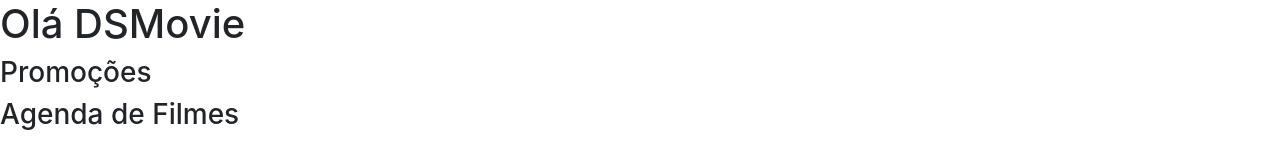
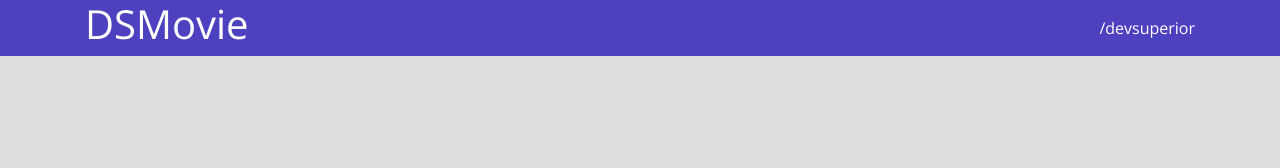
Before and after one commit to LukasTChalla/dsmovie, a plain HTML site: page index.html in a window 1280 px wide. Drawn offline with nearby package versions, Linux system fonts and the light colour scheme.

Commit message:
Barra Superior PARTE 1

```diff
--- a/index.html
+++ b/index.html
@@ -9,8 +9,11 @@
     <title>Projeto DsMovie</title>
 </head>
 <body>
-    <h1>Olá DSMovie</h1>
-    <h3>Promoções</h3>
-    <h3>Agenda de Filmes</h3>
+    <header>
+        <nav class="container">
+            <h1>DSMovie</h1>
+            <a href="https://github.com/devsuperior">/devsuperior</a>
+        </nav>
+    </header>
 </body>
 </html>
--- a/styles.css
+++ b/styles.css
@@ -1,5 +1,26 @@
 @import url('https://fonts.googleapis.com/css2?family=Open+Sans:wght@300;400;700&display=swap');
 
 *{
+    box-sizing: border-box;
     font-family: 'Open Sans', sans-serif;
 }
+
+html,body{
+     background-color: #ddd;
+}
+
+header{
+    background-color: #4D41C0;
+    color: #fff;
+}
+
+nav{
+    display: flex;
+    align-items: center;
+    justify-content: space-between;
+}
+
+a, a:hover{
+    text-decoration: none;
+    color: unset;
+}
```
